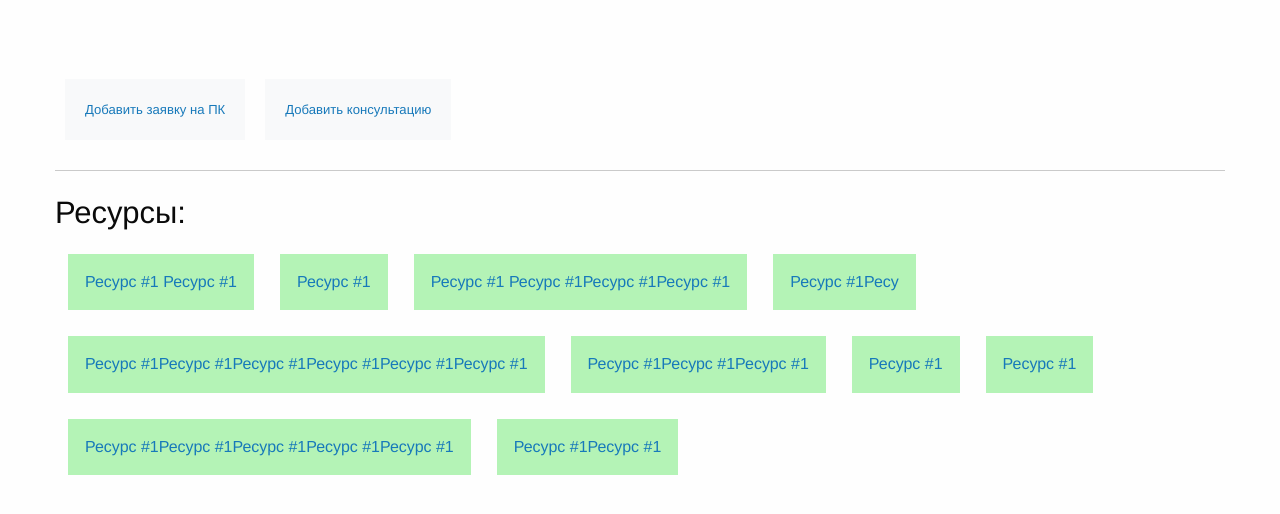
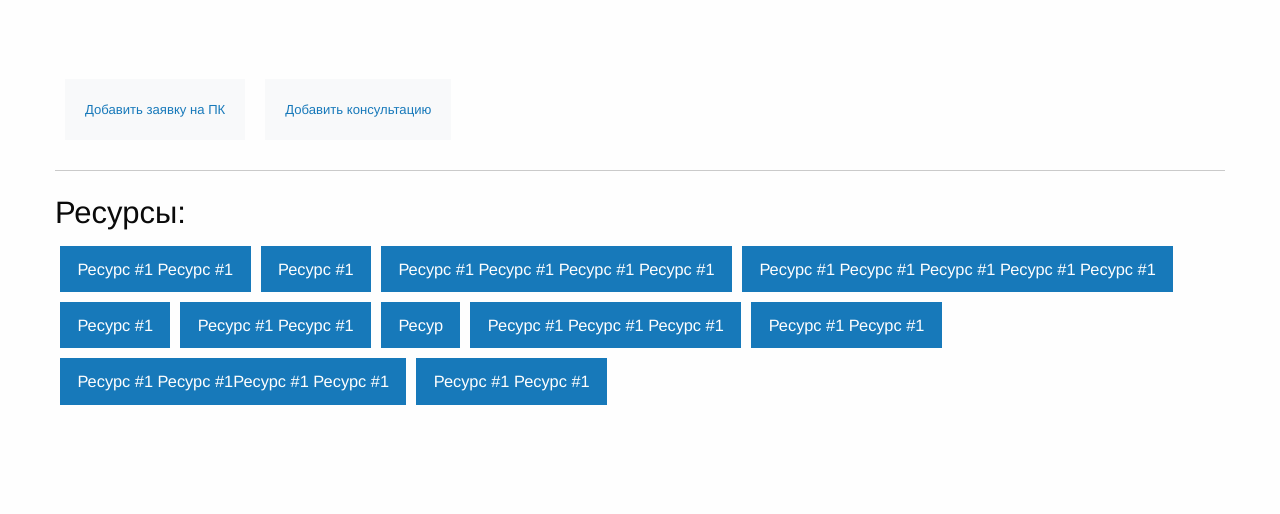
Before and after one commit to ivnminin/profiles_for_office, a Flask app: page / in a window 1280 px wide. Shown: the part 45-559 px from the top of the page. Run offline with Flask 2, Linux system fonts and the light colour scheme; the visitor is signed in with stand-in values (Sample User, id 1); data that the repository does not hold is empty; parts of the project's set-up code (start-up, migrations or seed data) failed here and were passed over.

Commit message:
will be upgraded project

```diff
--- a/project/app/forms.py
+++ b/project/app/forms.py
@@ -223,6 +223,7 @@ class GroupOrderForm(FlaskForm):
                           message='Длина поля не может превышать 512 символов.')], render_kw={"rows": 3, "cols": 50})
     users_performer = SelectField('Users', validators=[DataRequired(message='Это поле является обязательным.')],
                                   coerce=int)
+    with_support = BooleanField("With support")
     submit = SubmitField("Submit")
 
     def __init__(self, users_performer, group_order=None, *args, **kwargs):
@@ -230,14 +231,15 @@ class GroupOrderForm(FlaskForm):
         if group_order:
             self.title.data = group_order.name
             self.description.data = group_order.description
+            self.with_support.data = group_order.with_support
 
         self.users_performer.choices = [(user.id, user.full_name) for user in users_performer]
 
 
 class GroupOrderResultForm(FlaskForm):
     title = TextAreaField("Title", validators=[DataRequired(message='Это поле является обязательным.'),
-                                               Length(max=255, message='Длина поля не может превышать 250 символов.')],
-                                               render_kw={"rows": 3, "cols": 50})
+                                               Length(max=8160, message='Длина поля не может превышать 8160 символов.')],
+                                               render_kw={"rows": 9, "cols": 50})
     positive = BooleanField("Positive")
     submit = SubmitField("Submit")
 
--- a/project/app/models.py
+++ b/project/app/models.py
@@ -233,6 +233,7 @@ class GroupOrder(db.Model):
     name = db.Column(db.String(255), nullable=False)
     description = db.Column(db.String(512))
     status = db.Column(db.String(16),  default=app.config['STATUS_TYPE']['in_work'])
+    with_support = db.Column(db.Boolean, default=False)
     created_on = db.Column(db.DateTime(), default=datetime.now)
     updated_on = db.Column(db.DateTime(), default=datetime.now,  onupdate=datetime.now)
 
@@ -256,8 +257,8 @@ class Result(db.Model):
     __tablename__ = 'results'
 
     id = db.Column(db.Integer(), primary_key=True)
-    name = db.Column(db.String(255), nullable=False)
-    description = db.Column(db.String(512))
+    name = db.Column(db.String(8160), nullable=False)
+    description = db.Column(db.String(8160))
     positive = db.Column(db.Boolean, default=False)
     created_on = db.Column(db.DateTime(), default=datetime.now)
     updated_on = db.Column(db.DateTime(), default=datetime.now,  onupdate=datetime.now)
--- a/project/app/templates/computer_order.html
+++ b/project/app/templates/computer_order.html
@@ -23,7 +23,7 @@
             <div><p style="display: inline;"><strong>Дата создания: </strong></p><p style="display: inline;">{{ order.created_on.strftime('%d-%m-%Y %H:%M:%S') }}</p></div>
             <div><p style="display: inline;"><strong>Статус: </strong></p><p style="display: inline;">{{ order.group_order.status | view_status }}</p></div>
             <div><p style="display: inline;"><strong>Состоит в группе: </strong></p><p style="display: inline;">{% if order.group_order %} № {{ order.group_order.id }}, {{ order.group_order.name }} {% else %} Еще нет группы, необходимо выбрать {% endif %}</p></div>
-            <div><p style="display: inline;"><strong>Исполнитель: </strong></p><p style="display: inline;">{% if order.group_order.user_performer %} {{ order.group_order.user_performer.name }} {% endif %}</p></div>
+            <div><p style="display: inline;"><strong>Исполнитель: </strong></p><p style="display: inline;">{% if order.group_order.user_performer %} {{ order.group_order.user_performer.full_name }} {% endif %}</p></div>
             <hr style="max-width: none;">
             <h5>Скриншоты:</h5>
             {% if order.files %}
--- a/project/app/templates/group_order.html
+++ b/project/app/templates/group_order.html
@@ -34,7 +34,7 @@
             <div><p style="display: inline;"><strong>Описание: </strong></p><p style="display: inline;">{{ group_order.description }}</p></div>
             <div><p style="display: inline;"><strong>Дата создания: </strong></p><p style="display: inline;">{{ group_order.created_on.strftime('%d-%m-%Y %H:%M:%S') }}</p></div>
             <div><p style="display: inline;"><strong>Статус: </strong></p><p style="display: inline;">{{ group_order.status | view_status }}</p></div>
-            <div><p style="display: inline;"><strong>Исполнитель: </strong></p><p style="display: inline;">{{ group_order.user_performer.name }}</p></div>
+            <div><p style="display: inline;"><strong>Исполнитель: </strong></p><p style="display: inline;">{{ group_order.user_performer.full_name }}</p></div>
         </div>
         {% if current_user.is_moderator %}
             <div class="cell small-6" style="border-left: solid 1px grey">
--- a/project/app/templates/index.html
+++ b/project/app/templates/index.html
@@ -42,36 +42,19 @@
             <hr>
             <h3>Ресурсы:</h3>
             <div class="grid-x">
-                <h6 style="background-color: #78ec7c8c; margin: 13px; padding: 17px;">
-                    <a href="#">Ресурс #1 Ресурс #1</a>
-                </h6>
-                <h6 style="background-color: #78ec7c8c; margin: 13px; padding: 17px;">
-                    <a href="#">Ресурс #1</a>
-                </h6>
-                <h6 style="background-color: #78ec7c8c; margin: 13px; padding: 17px;">
-                    <a href="#">Ресурс #1 Ресурс #1Ресурс #1Ресурс #1</a>
-                </h6>
-                <h6 style="background-color: #78ec7c8c; margin: 13px; padding: 17px;">
-                    <a href="#">Ресурс #1Ресу</a>
-                </h6>
-                <h6 style="background-color: #78ec7c8c; margin: 13px; padding: 17px;">
-                    <a href="#">Ресурс #1Ресурс #1Ресурс #1Ресурс #1Ресурс #1Ресурс #1</a>
-                </h6>
-                <h6 style="background-color: #78ec7c8c; margin: 13px; padding: 17px;">
-                    <a href="#">Ресурс #1Ресурс #1Ресурс #1</a>
-                </h6>
-                <h6 style="background-color: #78ec7c8c; margin: 13px; padding: 17px;">
-                    <a href="#">Ресурс #1</a>
-                </h6>
-                <h6 style="background-color: #78ec7c8c; margin: 13px; padding: 17px;">
-                    <a href="#">Ресурс #1</a>
-                </h6>
-                <h6 style="background-color: #78ec7c8c; margin: 13px; padding: 17px;">
-                    <a href="#">Ресурс #1Ресурс #1Ресурс #1Ресурс #1Ресурс #1</a>
-                </h6>
-                <h6 style="background-color: #78ec7c8c; margin: 13px; padding: 17px;">
-                    <a href="#">Ресурс #1Ресурс #1</a>
-                </h6>
+
+                <a href="#" style="margin: 5px" class="large button">Ресурс #1 Ресурс #1</a>
+                <a href="#" style="margin: 5px" class="large button">Ресурс #1 </a>
+                <a href="#" style="margin: 5px" class="large button">Ресурс #1 Ресурс #1 Ресурс #1 Ресурс #1</a>
+                <a href="#" style="margin: 5px" class="large button">Ресурс #1 Ресурс #1 Ресурс #1 Ресурс #1 Ресурс #1</a>
+                <a href="#" style="margin: 5px" class="large button">Ресурс #1</a>
+                <a href="#" style="margin: 5px" class="large button">Ресурс #1 Ресурс #1</a>
+                <a href="#" style="margin: 5px" class="large button">Ресур</a>
+                <a href="#" style="margin: 5px" class="large button">Ресурс #1 Ресурс #1 Ресурс #1</a>
+                <a href="#" style="margin: 5px" class="large button">Ресурс #1 Ресурс #1</a>
+                <a href="#" style="margin: 5px" class="large button">Ресурс #1 Ресурс #1Ресурс #1 Ресурс #1</a>
+                <a href="#" style="margin: 5px" class="large button">Ресурс #1 Ресурс #1</a>
+
             </div>
         </div>
 
--- a/project/app/views.py
+++ b/project/app/views.py
@@ -784,6 +784,7 @@ def moderator_page_add_group_order(id=None):
             group_order.name = form.title.data,
             group_order.description = form.description.data
             group_order.user_performer = user_performer
+            group_order.with_support = form.with_support.data
             db.session.add(group_order)
             db.session.commit()
 
@@ -795,7 +796,7 @@ def moderator_page_add_group_order(id=None):
 
             user_performer = db.session.query(User).filter(User.id==form.users_performer.data).first_or_404()
             group_order = GroupOrder(name=form.title.data, description=form.description.data,
-                                     user_performer=user_performer)
+                                     user_performer=user_performer, with_support=form.with_support.data)
             db.session.add(group_order)
             db.session.commit()
 
```
Also changed, not shown: project/app/custom_filters.py (+9 -1 lines), project/app/templates/group_orders.html (+21 -4 lines), project/app/templates/moderator_page_add_group_order.html (+8 -1 lines).
